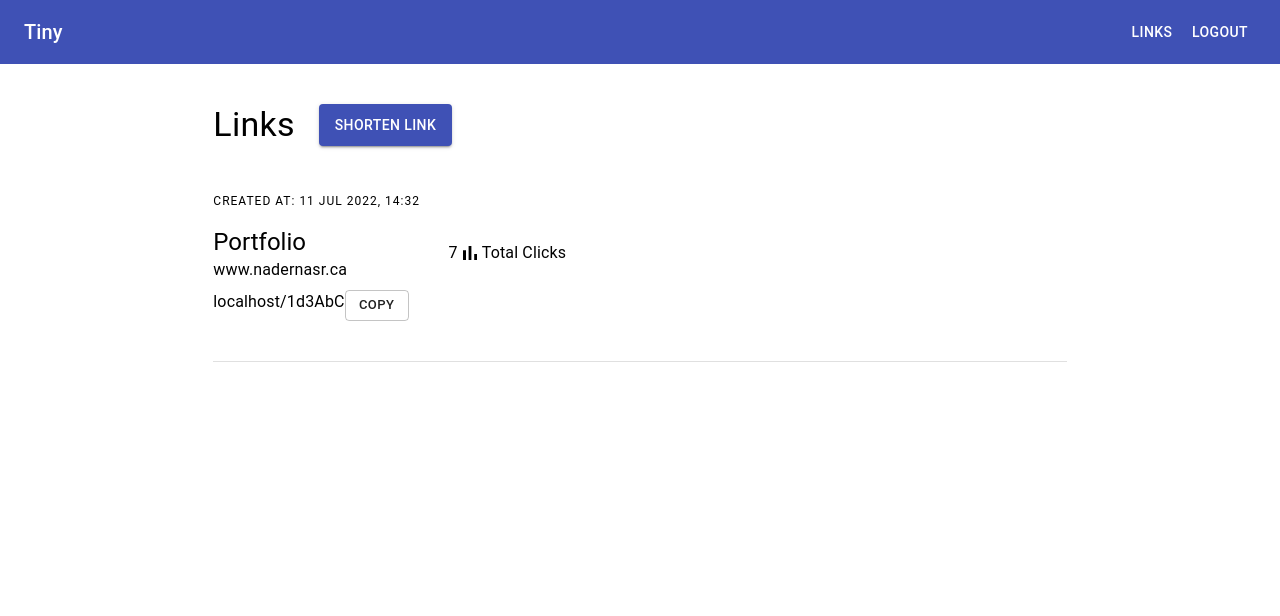
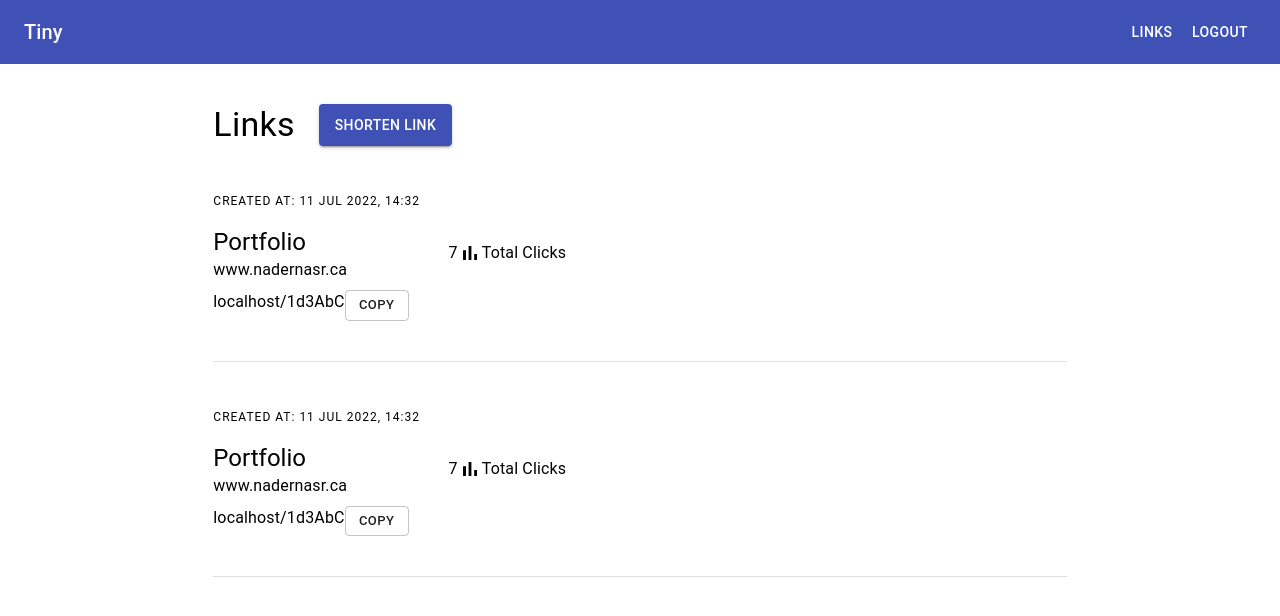
Before and after one commit to NaderNasr/tinyURL, a React (Create React App) app: page /account in a window 1280 px wide. Shown: the top 616 px of the page. Built offline with nearby package versions, Linux system fonts and the light colour scheme.

Commit message:
add dummy data

```diff
--- a/src/components/Account/Account.js
+++ b/src/components/Account/Account.js
@@ -1,4 +1,4 @@
-import React, { useState } from 'react'
+import React, { Fragment, useState } from 'react'
 import { Box, Button, Divider, Grid, Typography } from "@material-ui/core"
 import NavBar from './NavBar'
 import LinkItem from './LinkItem'
@@ -6,6 +6,14 @@ import LinkItem from './LinkItem'
 const data = [
   {
     id: '1a2b3c4d',
+    createdAt: new Date(),
+    name: 'Portfolio',
+    longURL: 'www.nadernasr.ca',
+    shortHash: '1d3AbC',
+    numOfClicks: 7
+  },
+  {
+    id: '1a2b332c4d',
     createdAt: new Date(),
     name: 'Portfolio',
     longURL: 'www.nadernasr.ca',
@@ -33,15 +41,15 @@ const Account = () => {
               <Button variant='contained' color='primary'>Shorten Link</Button>
             </Box>
             {links.map(link =>
-              <>
+              <Fragment key={link.id}>
                 <LinkItem
-                  key={link.id}
                   //faster way to send all props to linkItem component
                   {...link}
                 />
-                <Box mt={5}/>
+                <Box my={5}>
                 <Divider />
-              </>
+                </Box>
+              </Fragment>
             )}
           </Grid>
         </Grid>
```
